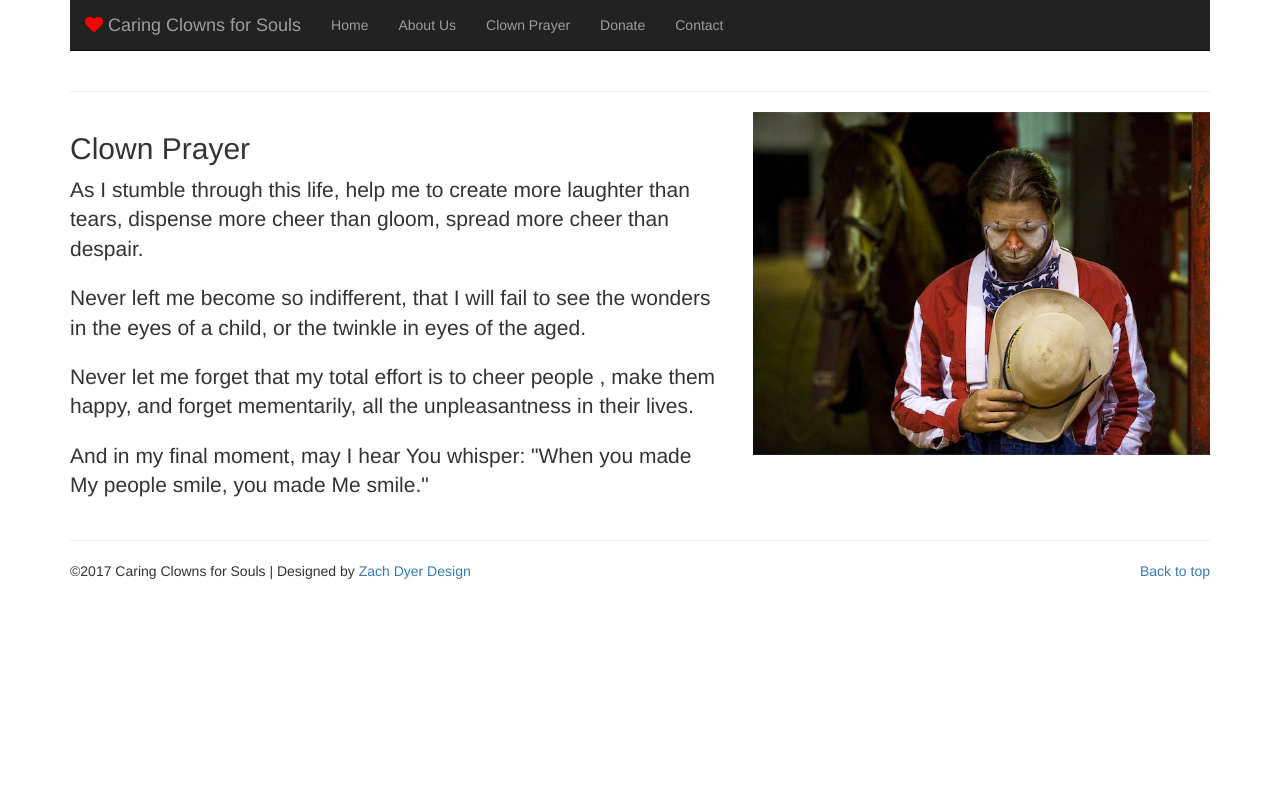
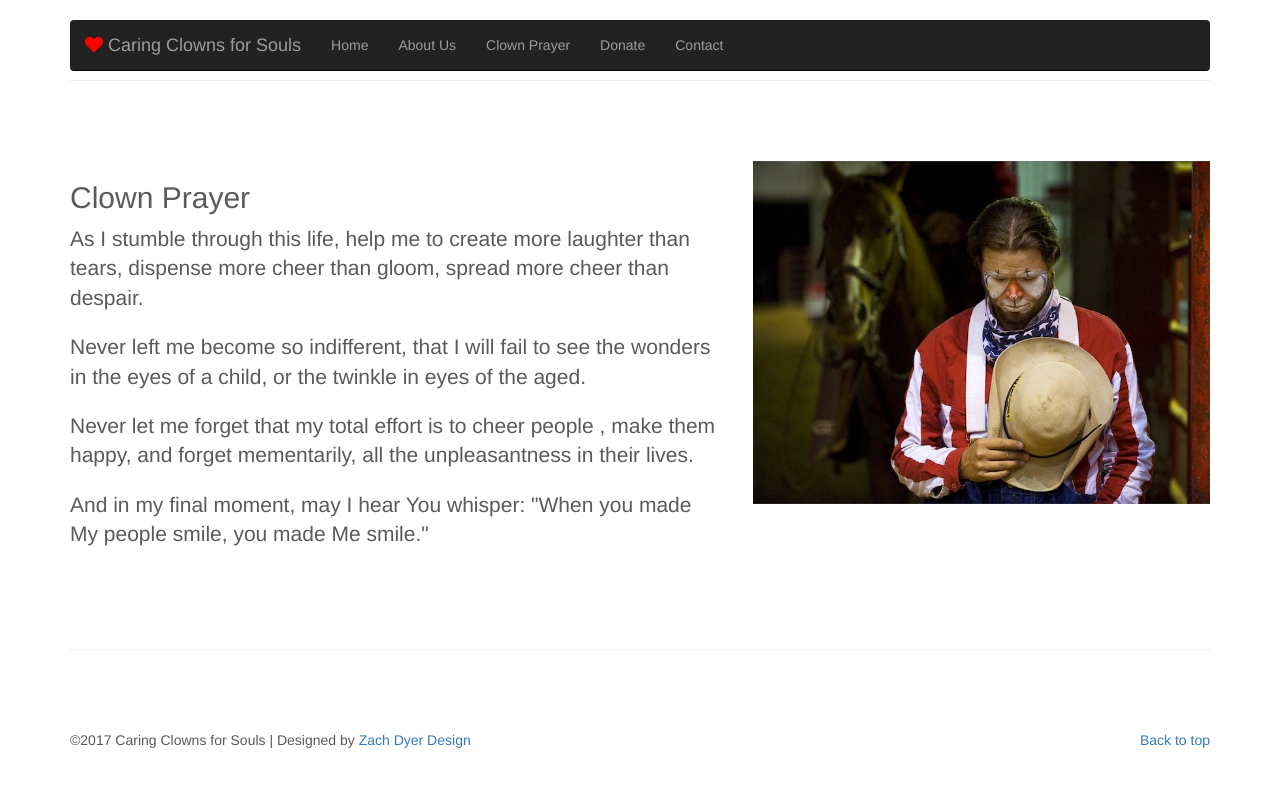
Before and after one commit to zachdyerdesign/caringclownsforsouls, a Jekyll site: the page built from clown-prayer.html, in a window 1280 px wide. Shown: the top 787 px of the page. Built offline with Jekyll 4.4.1, drawn with Linux system fonts in a browser that asks for light colours; nearby versions of some CDN libraries.

Commit message:
fixed mixed content bugs

```diff
--- a/_includes/head.html
+++ b/_includes/head.html
@@ -2,7 +2,7 @@
 
     <title>Caring Clowns for Souls</title>
 
-    <link rel="stylesheet" href="http://maxcdn.bootstrapcdn.com/font-awesome/4.3.0/css/font-awesome.min.css">
+    <link rel="stylesheet" href="https://maxcdn.bootstrapcdn.com/font-awesome/4.3.0/css/font-awesome.min.css">
 
     <!-- Latest compiled and minified CSS -->
     <link rel="stylesheet" href="https://maxcdn.bootstrapcdn.com/bootstrap/3.3.4/css/bootstrap.min.css">
@@ -15,6 +15,6 @@
     <!--Bootstrap JS-->
     <script src="https://maxcdn.bootstrapcdn.com/bootstrap/3.3.5/js/bootstrap.min.js"></script>
 
-    <link rel="stylesheet" type="text/css" href="{{site.github.url }}/css/caringclowns.css">
+    <link rel="stylesheet" type="text/css" href="/css/caringclowns.css">
 
 </head>
```
